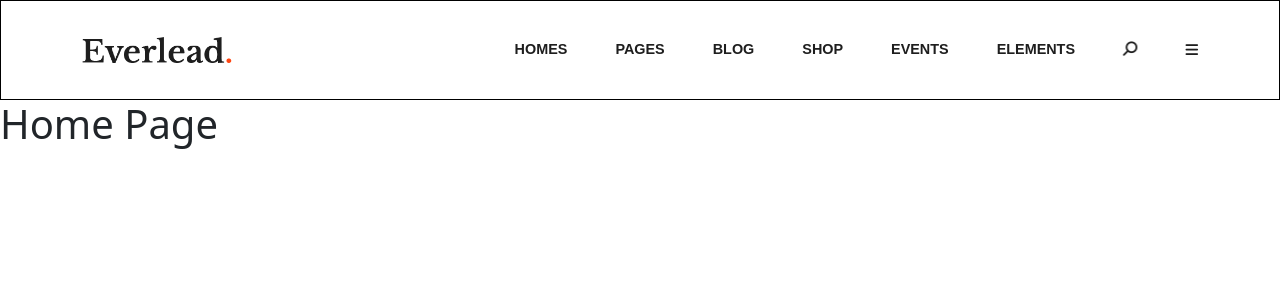
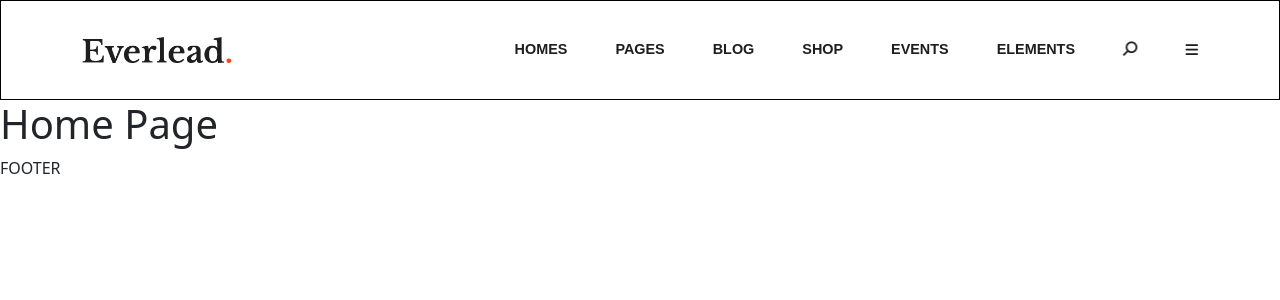
Before and after one commit to sabino-olivieri/proj-html-vuejs, a Vue app: page / in a window 1280 px wide. Shown: the top 300 px of the page. Built offline with nearby package versions, Linux system fonts and the light colour scheme.

Commit message:
feat: add footer file

```diff
--- a/src/App.vue
+++ b/src/App.vue
@@ -1,7 +1,8 @@
 <script>
+import AppFooter from './components/AppFooter.vue';
 import AppHeader from './components/AppHeader.vue'
 export default {
-  components: { AppHeader },
+  components: { AppHeader, AppFooter },
 
 }
 </script>
@@ -9,6 +10,7 @@
 <template>
   <AppHeader />
   <router-view></router-view>
+  <AppFooter />
 </template>
 
 <style lang="scss" scoped></style>
--- /dev/null
+++ b/src/components/AppFooter.vue
@@ -0,0 +1,18 @@
+<script>
+export default {
+  data() {
+    return {
+
+    }
+  }
+}
+</script>
+
+<template>
+  <footer>
+    FOOTER
+  </footer>
+
+</template>
+
+<style lang="scss" scoped></style>
--- /dev/null
+++ b/src/style/partials/_variables.scss
@@ -0,0 +1,3 @@
+$primary-color: #FF4613;
+$primary-dark: #171515;
+$light-grey: #FAFAFA;
```
